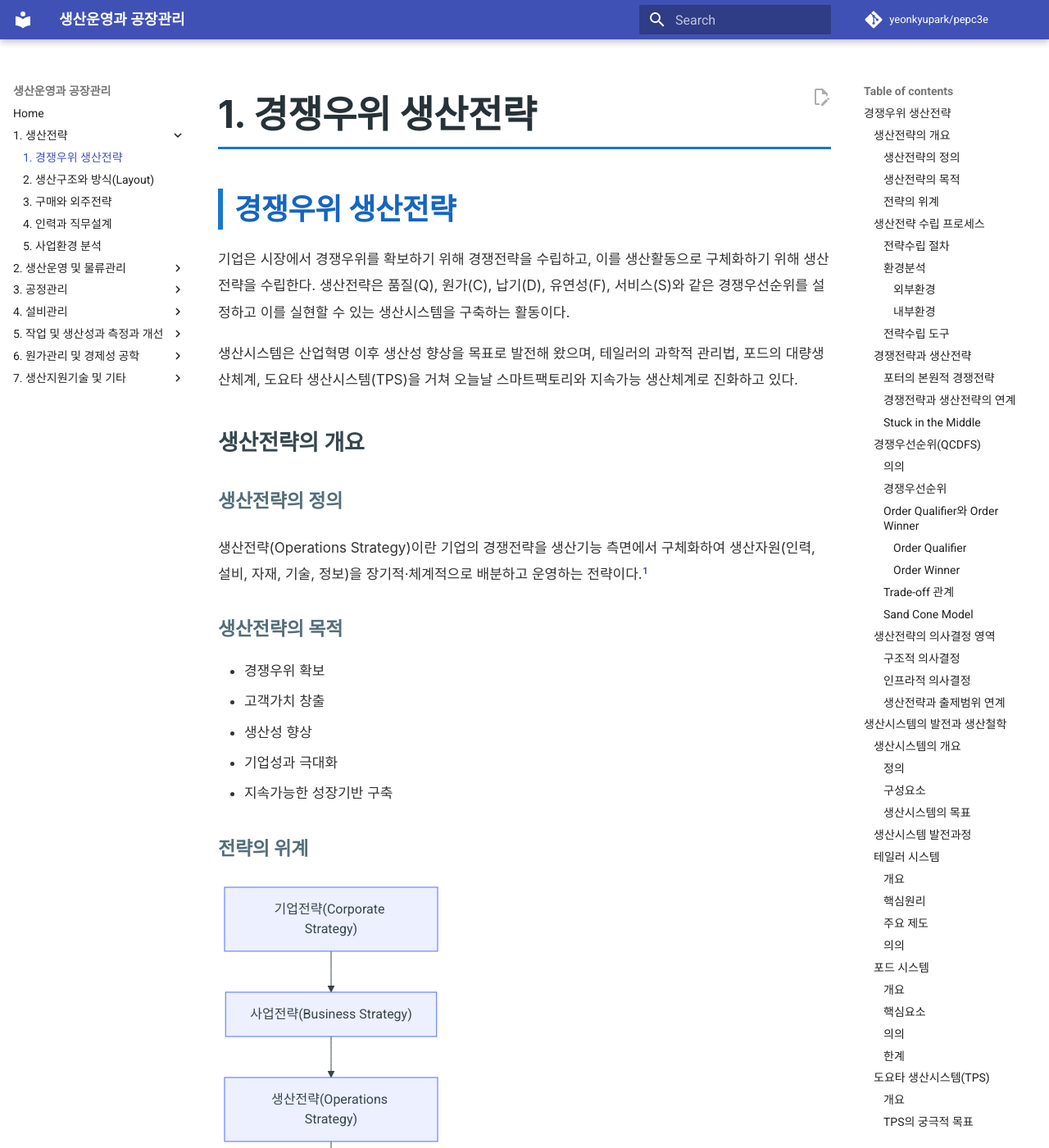
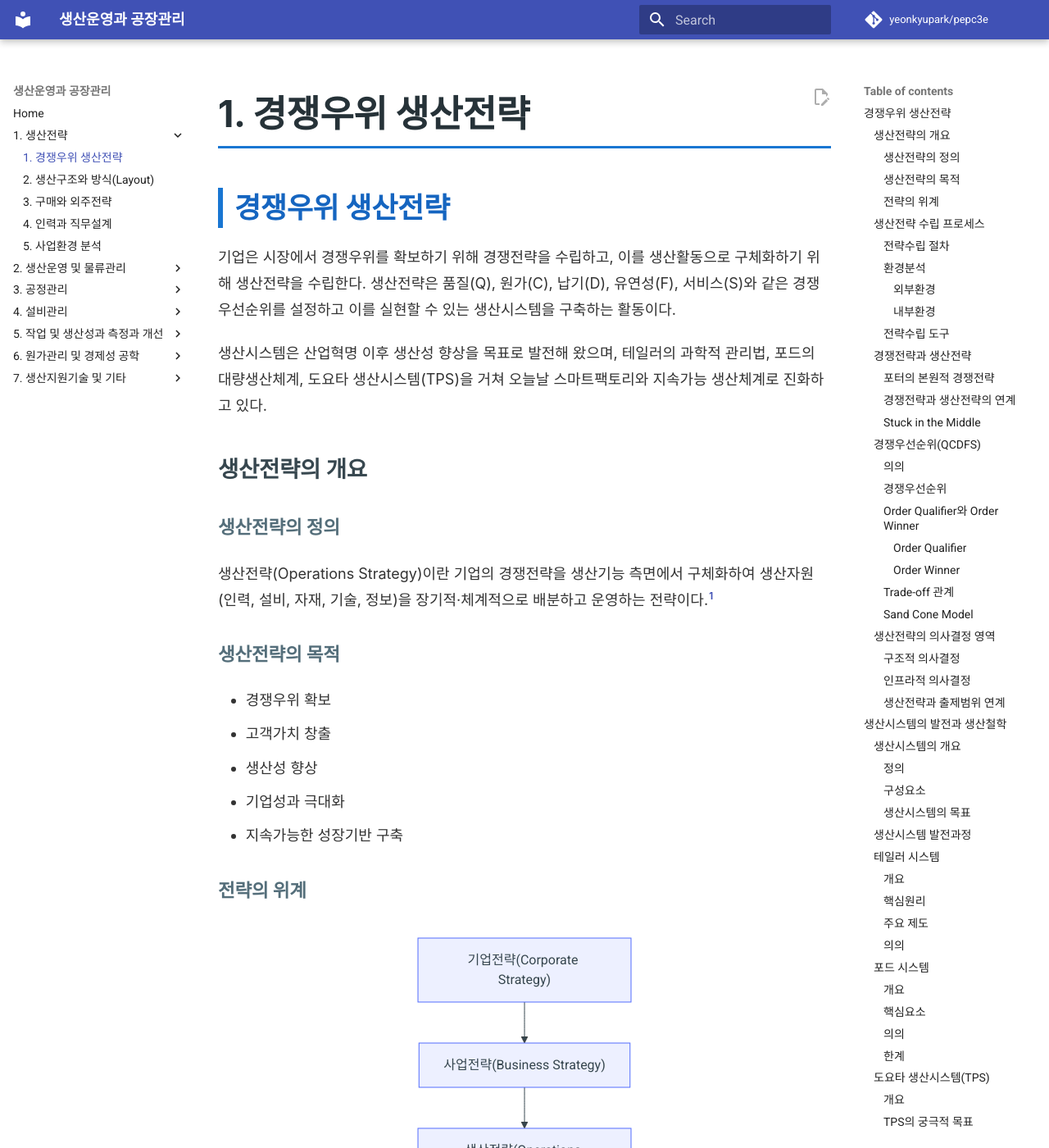
Before and after one commit to yeonkyupark/pepc3e, an MkDocs documentation site: the page built from docs/0101_competitive_manufacturing_strategy.md, in a window 1280 px wide and 1400 px high. Shown: the whole window at 82% size. Built offline with MkDocs 1.6.1 and Material for MkDocs 9.7.7, drawn with Linux system fonts in a browser that asks for light colours; comment, search, counter and statistics services are not loaded.

Commit message:
Update extra.css

```diff
--- a/docs/stylesheets/extra.css
+++ b/docs/stylesheets/extra.css
@@ -1,28 +1,14 @@
 /* ==========================================================================
    Material for MkDocs - Custom Theme
-   Version : 1.0
+   Version : 3.0
+   Purpose : Professional Technical Documentation
    ========================================================================== */
 
 
+
 /* ==========================================================================
-   본문
+   Layout
    ========================================================================== */
-
-.md-typeset{
-    font-family:
-        "Pretendard",
-        "SUIT",
-        "Inter",
-        "Noto Sans KR",
-        sans-serif;
-
-    font-size:17px;
-    line-height:1.9;
-    color:#333;
-}
-
-
-/* 본문 폭 */
 
 .md-grid{
     max-width:1600px;
@@ -33,26 +19,45 @@
 }
 
 
-/* 문단 */
 
-.md-typeset p{
-    margin:.9rem 0;
+/* ==========================================================================
+   Typography
+   ========================================================================== */
+
+.md-typeset{
+
+    font-family:
+        "Pretendard",
+        "SUIT",
+        "Inter",
+        "Noto Sans KR",
+        sans-serif;
+
+    font-size:18px;
+    line-height:1.8;
+    color:#333;
 }
 
 
+.md-typeset p{
+
+    margin:1rem 0;
+}
+
+
+
 /* ==========================================================================
-   제목
+   Heading
    ========================================================================== */
 
 .md-typeset h1{
 
-    font-size:2.3rem;
+    font-size:2.25rem;
     font-weight:700;
 
     color:#263238;
 
-    margin-top:.6rem;
-    margin-bottom:1.3rem;
+    margin:.6rem 0 1.3rem;
 
     padding-bottom:.45rem;
 
@@ -60,16 +65,14 @@
 }
 
 
-
 .md-typeset h2{
 
-    font-size:1.8rem;
+    font-size:1.75rem;
     font-weight:700;
 
     color:#1565c0;
 
-    margin-top:2.4rem;
-    margin-bottom:1rem;
+    margin:2.4rem 0 1rem;
 
     padding-left:.7rem;
 
@@ -77,31 +80,26 @@
 }
 
 
-
 .md-typeset h3{
 
-    font-size:1.35rem;
+    font-size:1.375rem;
     font-weight:600;
 
     color:#37474f;
 
-    margin-top:2rem;
-    margin-bottom:.8rem;
+    margin:2rem 0 .8rem;
 }
-
 
 
 .md-typeset h4{
 
-    font-size:1.15rem;
+    font-size:1.125rem;
     font-weight:600;
 
     color:#546e7a;
 
-    margin-top:1.5rem;
-    margin-bottom:.5rem;
+    margin:1.5rem 0 .6rem;
 }
-
 
 
 .md-typeset h5{
@@ -110,37 +108,44 @@
     font-weight:600;
 
     color:#607d8b;
+
+    margin:1.2rem 0 .4rem;
 }
 
 
 
 /* ==========================================================================
-   리스트
+   List
    ========================================================================== */
 
-.md-typeset ul li,
-.md-typeset ol li{
+.md-typeset ul,
+.md-typeset ol{
 
-    margin-bottom:.25rem;
+    margin:.7rem 0 1rem;
 }
 
 
-.md-typeset ul{
+.md-typeset li{
 
-    margin-top:.6rem;
-    margin-bottom:.8rem;
+    margin:.25rem 0;
+}
+
+
+.md-typeset li > ul,
+.md-typeset li > ol{
+
+    margin:.25rem 0;
 }
 
 
 
 /* ==========================================================================
-   링크
+   Link
    ========================================================================== */
 
 .md-typeset a{
 
     font-weight:500;
-
     text-decoration:none;
 }
 
@@ -153,24 +158,37 @@
 
 
 /* ==========================================================================
-   코드 블록
+   Code Block
    ========================================================================== */
 
-.highlight {
-    margin: 1.2rem 0;
+.highlight{
+
+    margin:1.2rem 0;
 }
 
 
-.highlight pre {
-    border-radius: 10px;
-    padding: 1rem;
-    overflow-x: auto;
+.highlight pre{
+
+    border-radius:10px;
+    padding:1rem;
+
+    overflow-x:auto;
 }
 
 
-.highlight pre code {
-    font-size: .75rem;
-    line-height: 1.4;
+.highlight pre code{
+
+    font-size:.83rem;
+    line-height:1.5;
+}
+
+
+/* 코드 언어 표시 */
+
+.md-code__title{
+
+    font-size:.75rem;
+    font-weight:600;
 }
 
 
@@ -178,9 +196,11 @@
 /* Inline Code */
 
 .md-typeset code{
+
     border-radius:4px;
     padding:.15rem .35rem;
-    font-size:.75rem;
+
+    font-size:.83rem;
 }
 
 
@@ -189,41 +209,86 @@
    Table
    ========================================================================== */
 
-/* 표 컨테이너 */
-.md-typeset__table {
-    width: 100%;
-    overflow-x: auto;
+.md-typeset__scrollwrap{
+
+    width:100%;
 }
 
-/* 표 */
-.md-typeset table:not([class]) {
-    width: 100%;
-    min-width: 100%;
-    table-layout: fixed;
-    border-collapse: collapse;
 
-    font-size: .75rem;
-    margin: 1rem 0;
+.md-typeset__table{
+
+    width:100%;
 }
 
-/* 헤더 */
-.md-typeset table:not([class]) th {
-    font-weight: 700;
+
+/* Table */
+
+.md-typeset table:not([class]){
+
+    width:100%;
+    min-width:100%;
+
+    table-layout:fixed;
+
+    border-collapse:collapse;
+
+    margin:1rem 0;
+
+    font-size:.90rem;
 }
 
-/* 셀 */
-.md-typeset table:not([class]) th,
-.md-typeset table:not([class]) td {
-    padding: .15rem .3rem;
-    line-height: 1.3;
-    vertical-align: middle;
+
+/* Header */
+
+.md-typeset table:not([class]) thead{
+
+    background:#e3f2fd;
 }
 
-/* 목록 안의 표 */
+
+.md-typeset table:not([class]) th{
+
+    font-weight:700;
+
+    text-align:center;
+
+    vertical-align:middle;
+}
+
+
+/* Cell */
+
+.md-typeset table:not([class]) th,
+.md-typeset table:not([class]) td{
+
+    padding:.4rem .6rem;
+
+    line-height:1.45;
+
+    vertical-align:middle;
+
+    word-break:keep-all;
+
+    overflow-wrap:anywhere;
+}
+
+
+/* Hover */
+
+.md-typeset table:not([class]) tbody tr:hover{
+
+    background:#f5f9ff;
+}
+
+
+/* Table in List */
+
 .md-typeset ul li table:not([class]),
-.md-typeset ol li table:not([class]) {
-    margin-left: .1rem;
+.md-typeset ol li table:not([class]){
+
+    margin-left:.1rem;
 }
+
 
 
 /* ==========================================================================
@@ -236,7 +301,7 @@
 
     padding:.8rem 1rem;
 
-    border-radius:4px;
+    border-radius:6px;
 
     margin:1rem 0;
 }
@@ -244,24 +309,89 @@
 
 
 /* ==========================================================================
-   이미지
+   Image
    ========================================================================== */
 
 .md-typeset img{
+
+    display:block;
+
+    margin:1rem auto;
 
     border-radius:8px;
 
     box-shadow:0 2px 12px rgba(0,0,0,.08);
 
-    margin:1rem auto;
+    max-width:100%;
+}
 
-    display:block;
+
+
+/* Figure */
+
+.md-typeset figure{
+
+    text-align:center;
+
+    margin:1.5rem auto;
+}
+
+
+.md-typeset figcaption{
+
+    margin-top:.6rem;
+
+    font-size:.85rem;
+
+    color:#666;
+
+    line-height:1.5;
 }
 
 
 
 /* ==========================================================================
-   구분선
+   Mermaid
+   ========================================================================== */
+
+.md-typeset .mermaid{
+
+    max-width:100%;
+
+    overflow-x:auto;
+
+    text-align:center;
+
+    margin:1.5rem auto;
+}
+
+
+.md-typeset li .mermaid{
+
+    margin-left:.1rem;
+}
+
+
+
+/* ==========================================================================
+   MathJax / KaTeX
+   ========================================================================== */
+
+.md-typeset mjx-container{
+
+    font-size:1.02em;
+}
+
+
+.md-typeset .arithmatex{
+
+    overflow-x:auto;
+}
+
+
+
+/* ==========================================================================
+   Horizontal Rule
    ========================================================================== */
 
 .md-typeset hr{
@@ -277,20 +407,19 @@
 
 .md-typeset .admonition{
 
+    margin:1.4rem 0;
+
     border-radius:8px;
 
-    margin:1.4rem 0;
+    font-size:.90rem;
+
+    line-height:1.6;
 }
 
 
+.md-typeset .admonition-title{
 
-/* ==========================================================================
-   Task List
-   ========================================================================== */
-
-.md-typeset input[type=checkbox]{
-
-    transform:scale(1.1);
+    font-weight:700;
 }
 
 
@@ -311,6 +440,61 @@
 
 
 /* ==========================================================================
+   Task List
+   ========================================================================== */
+
+.md-typeset input[type=checkbox]{
+
+    transform:scale(1.1);
+}
+
+
+
+/* ==========================================================================
+   Scrollbar
+   ========================================================================== */
+
+::-webkit-scrollbar{
+
+    width:10px;
+
+    height:10px;
+}
+
+
+::-webkit-scrollbar-thumb{
+
+    border-radius:20px;
+}
+
+
+::-webkit-scrollbar-track{
+
+    background:transparent;
+}
+
+
+
+/* ==========================================================================
+   Animation
+   ========================================================================== */
+
+html{
+
+    scroll-behavior:smooth;
+}
+
+
+.md-typeset h1,
+.md-typeset h2,
+.md-typeset h3{
+
+    scroll-margin-top:80px;
+}
+
+
+
+/* ==========================================================================
    Dark Mode
    ========================================================================== */
 
@@ -318,7 +502,6 @@
 
     color:#d7d7d7;
 }
-
 
 
 [data-md-color-scheme="slate"] .md-typeset h1{
@@ -329,7 +512,6 @@
 }
 
 
-
 [data-md-color-scheme="slate"] .md-typeset h2{
 
     color:#64b5f6;
@@ -338,12 +520,10 @@
 }
 
 
-
 [data-md-color-scheme="slate"] .md-typeset h3{
 
     color:#eceff1;
 }
-
 
 
 [data-md-color-scheme="slate"] .md-typeset h4{
@@ -352,6 +532,17 @@
 }
 
 
+[data-md-color-scheme="slate"] .md-typeset table:not([class]) thead{
+
+    background:#263b4d;
+}
+
+
+[data-md-color-scheme="slate"] .md-typeset table:not([class]) tbody tr:hover{
+
+    background:#253341;
+}
+
 
 [data-md-color-scheme="slate"] .md-typeset blockquote{
 
@@ -359,57 +550,13 @@
 }
 
 
+[data-md-color-scheme="slate"] .md-typeset figcaption{
+
+    color:#b0bec5;
+}
+
 
 [data-md-color-scheme="slate"] .md-typeset img{
 
     box-shadow:0 2px 14px rgba(255,255,255,.08);
 }
-
-
-
-/* ==========================================================================
-   스크롤바
-   ========================================================================== */
-
-::-webkit-scrollbar{
-
-    width:10px;
-
-    height:10px;
-}
-
-::-webkit-scrollbar-thumb{
-
-    border-radius:20px;
-}
-
-::-webkit-scrollbar-track{
-
-    background:transparent;
-}
-
-
-
-/* ==========================================================================
-   애니메이션
-   ========================================================================== */
-
-.md-typeset h1,
-.md-typeset h2,
-.md-typeset h3{
-
-    scroll-margin-top:80px;
-}
-
-html{
-
-    scroll-behavior:smooth;
-}
-
-/* ==========================================================================
-   Mermaid
-   ========================================================================== */
-
-.md-typeset li .mermaid {
-    margin-left: 0.1rem;
-}
```
